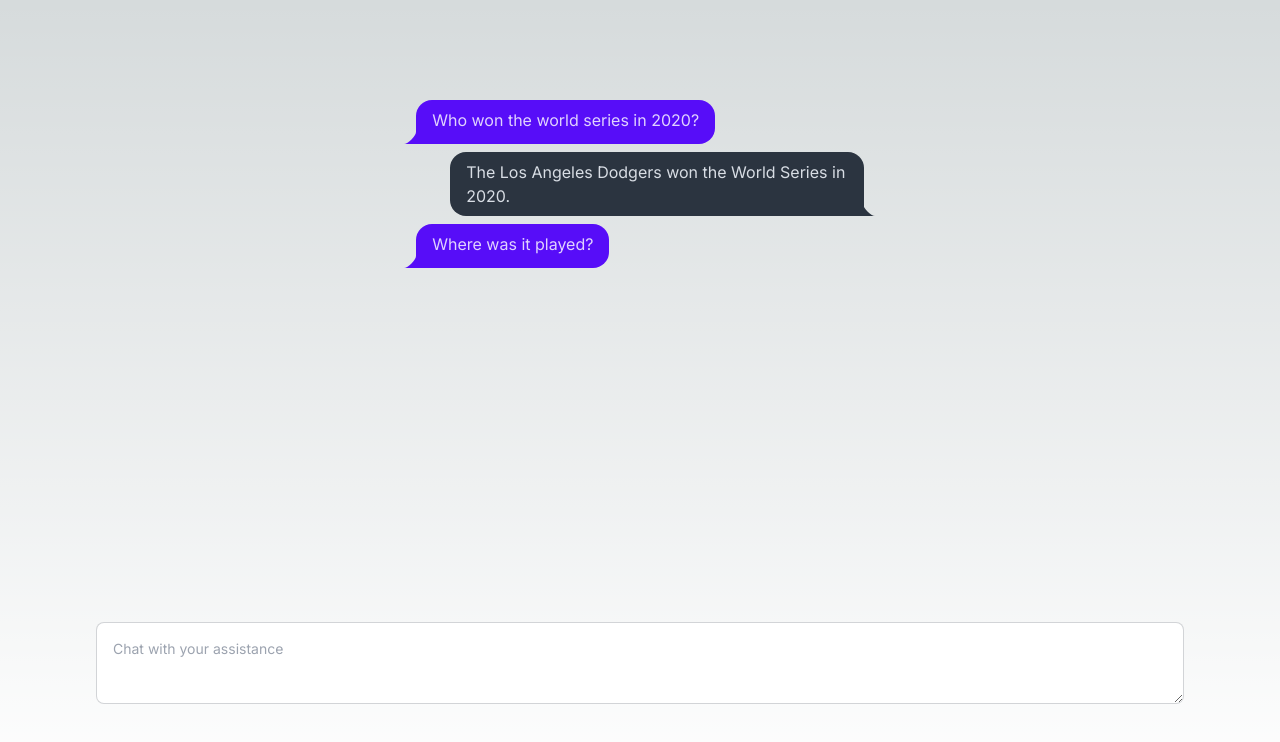
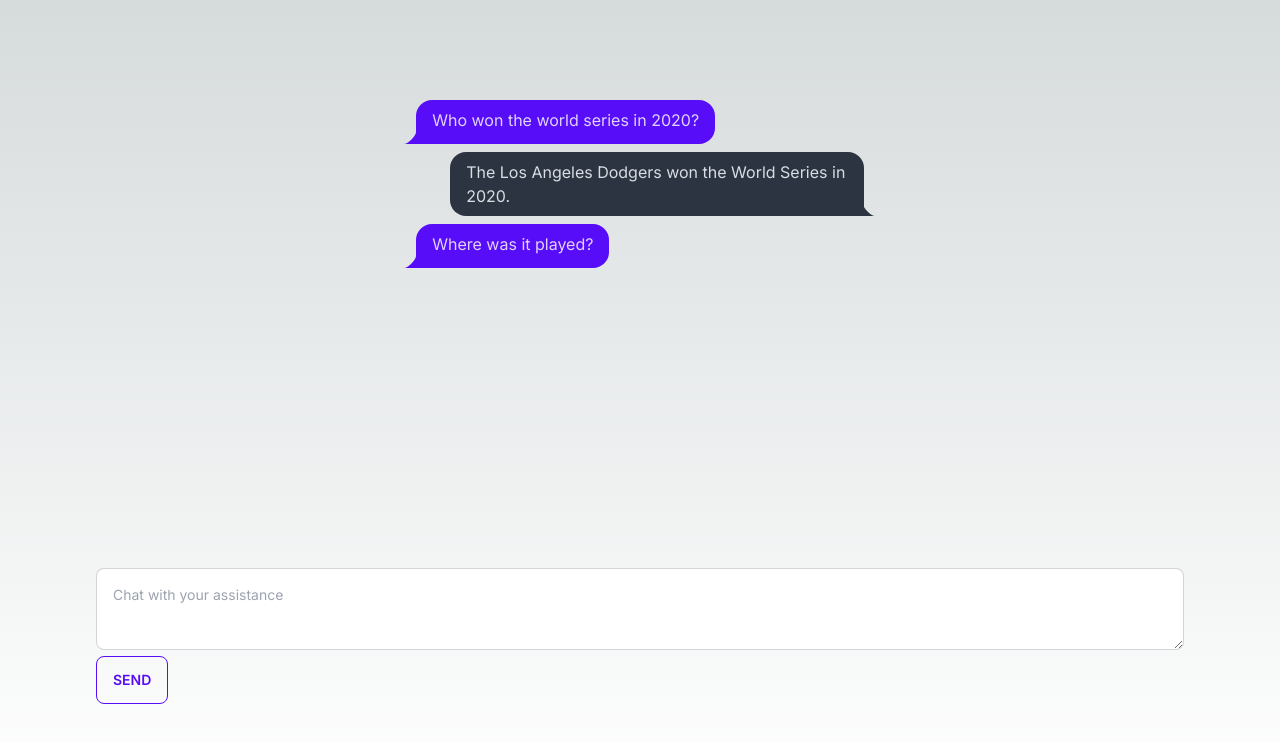
Before and after one commit to MohammedAlabd/ai-chat-bot, a Next.js app: page / in a window 1280 px wide. Shown: the top 742 px of the page. Built offline with nearby package versions, Linux system fonts and the light colour scheme.

Commit message:
feat(sendMessage): functionally for the front to send messages

```diff
--- a/src/pages/index.tsx
+++ b/src/pages/index.tsx
@@ -1,16 +1,24 @@
 import Image from 'next/image';
 import { Inter } from 'next/font/google';
 import Message from '@/components/message/Message';
+import { FormEvent, useState } from 'react';
 
 const inter = Inter({ subsets: ['latin'] });
 
-const messages = [
+export default function Home() {
+ const [messages, setMessages] = useState([
   { role: 'user', content: 'Who won the world series in 2020?' },
   { role: 'assistant', content: 'The Los Angeles Dodgers won the World Series in 2020.' },
   { role: 'user', content: 'Where was it played?' },
-];
+ ]);
+ const [inputValue, setInputValue] = useState<string>('');
 
-export default function Home() {
+ const handleSendMessage = (e: FormEvent<HTMLFormElement>) => {
+  e.preventDefault();
+  setMessages((prev) => [...prev, { role: 'user', content: inputValue }]);
+  setInputValue('');
+ };
+
  return (
   <main className={`flex min-h-screen flex-col items-center justify-between p-24 ${inter.className}`}>
    <div>
@@ -18,10 +26,19 @@
      <Message key={message.content} message={message} />
     ))}
    </div>
+   <form onSubmit={handleSendMessage} className='w-full'>
     <textarea
+     onChange={(e) => {
+      setInputValue(e.target.value);
+     }}
+     value={inputValue}
      className='textarea textarea-bordered textarea-md w-full'
      placeholder='Chat with your assistance'
     ></textarea>
+    <button type='submit' className='btn btn-outline btn-primary'>
+     Send
+    </button>
+   </form>
   </main>
  );
 }
```
Lines whose indentation alone changed are shown as unchanged.
